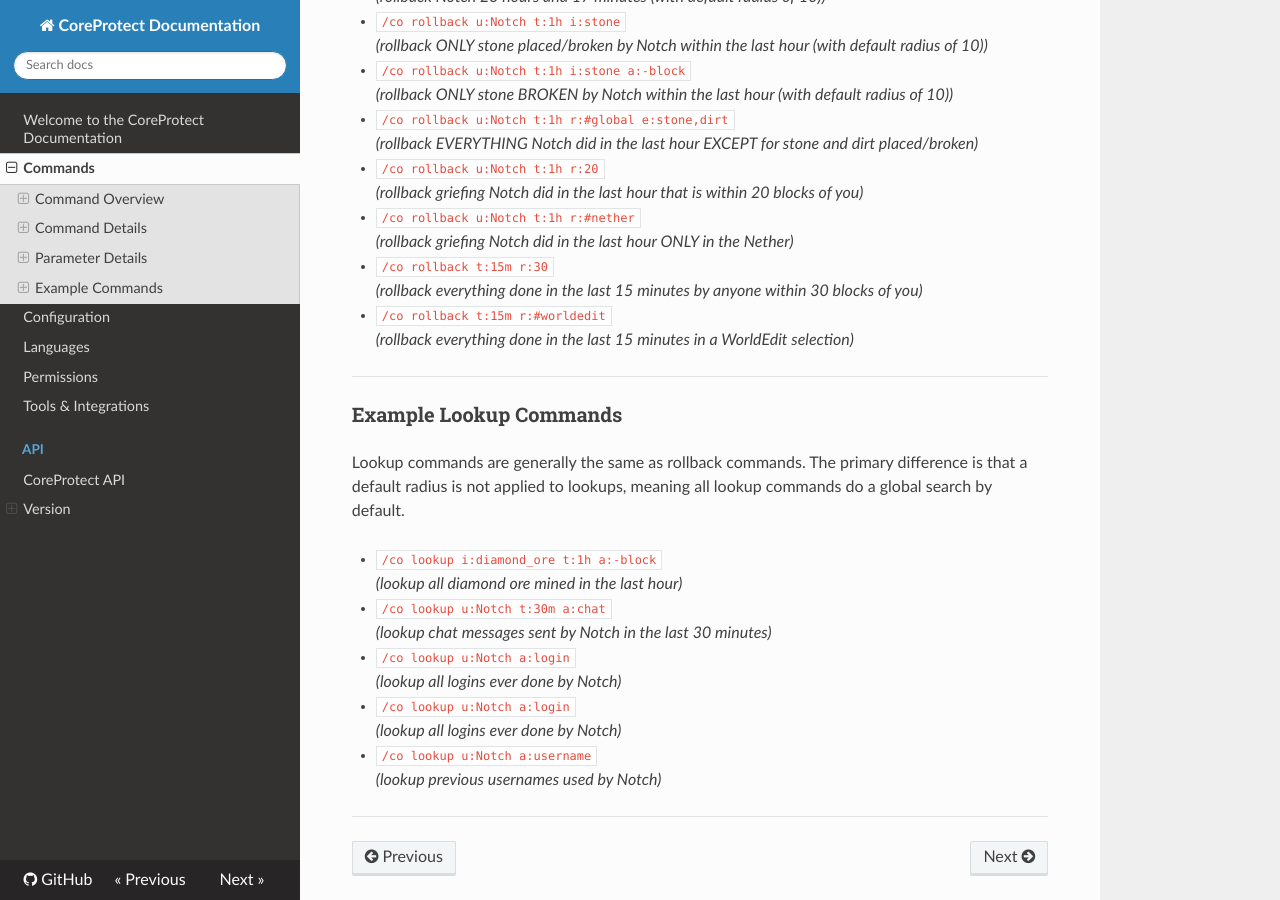
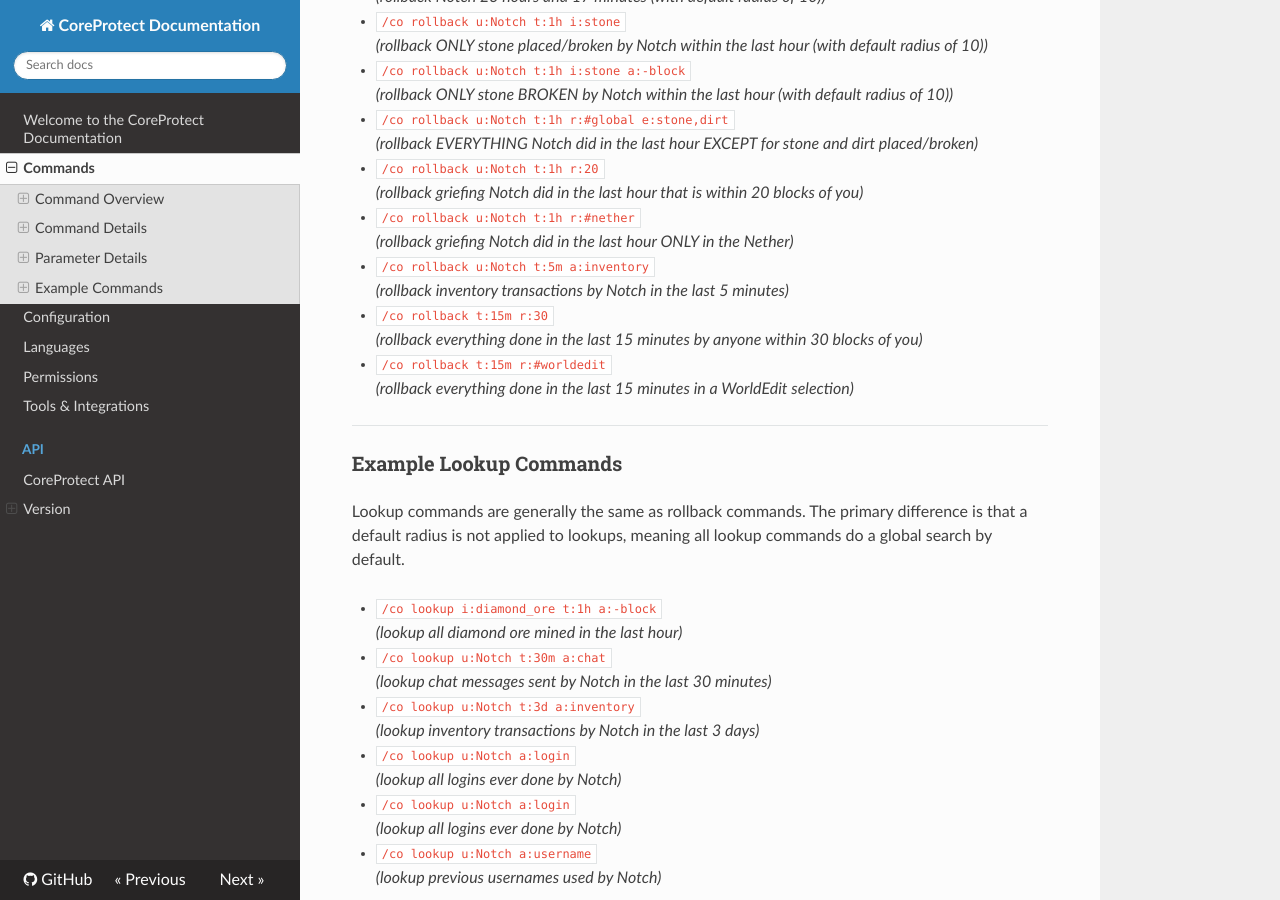
Before and after one commit to PlayPro/CoreProtect, an MkDocs documentation site: the page built from docs/commands.md, in a window 1280 px wide and 900 px high, scrolled down 6429 px. Built offline with MkDocs 1.6.1, drawn with Linux system fonts in a browser that asks for light colours; nearby versions of some CDN libraries.

Commit message:
Added example inventory lookup/rollback commands to docs

```diff
--- a/docs/commands.md
+++ b/docs/commands.md
@@ -245,6 +245,8 @@ By default, if no radius is specified, a radius of 10 will be applied, restricti
   *(rollback griefing Notch did in the last hour that is within 20 blocks of you)*
 * `/co rollback u:Notch t:1h r:#nether`
   *(rollback griefing Notch did in the last hour ONLY in the Nether)*
+* `/co rollback u:Notch t:5m a:inventory`
+  *(rollback inventory transactions by Notch in the last 5 minutes)*
 * `/co rollback t:15m r:30`
   *(rollback everything done in the last 15 minutes by anyone within 30 blocks of you)*
 * `/co rollback t:15m r:#worldedit`
@@ -260,6 +262,8 @@ Lookup commands are generally the same as rollback commands. The primary differe
   *(lookup all diamond ore mined in the last hour)*
 * `/co lookup u:Notch t:30m a:chat`
   *(lookup chat messages sent by Notch in the last 30 minutes)*
+* `/co lookup u:Notch t:3d a:inventory`
+  *(lookup inventory transactions by Notch in the last 3 days)*
 * `/co lookup u:Notch a:login`
   *(lookup all logins ever done by Notch)*
 * `/co lookup u:Notch a:login`
```
